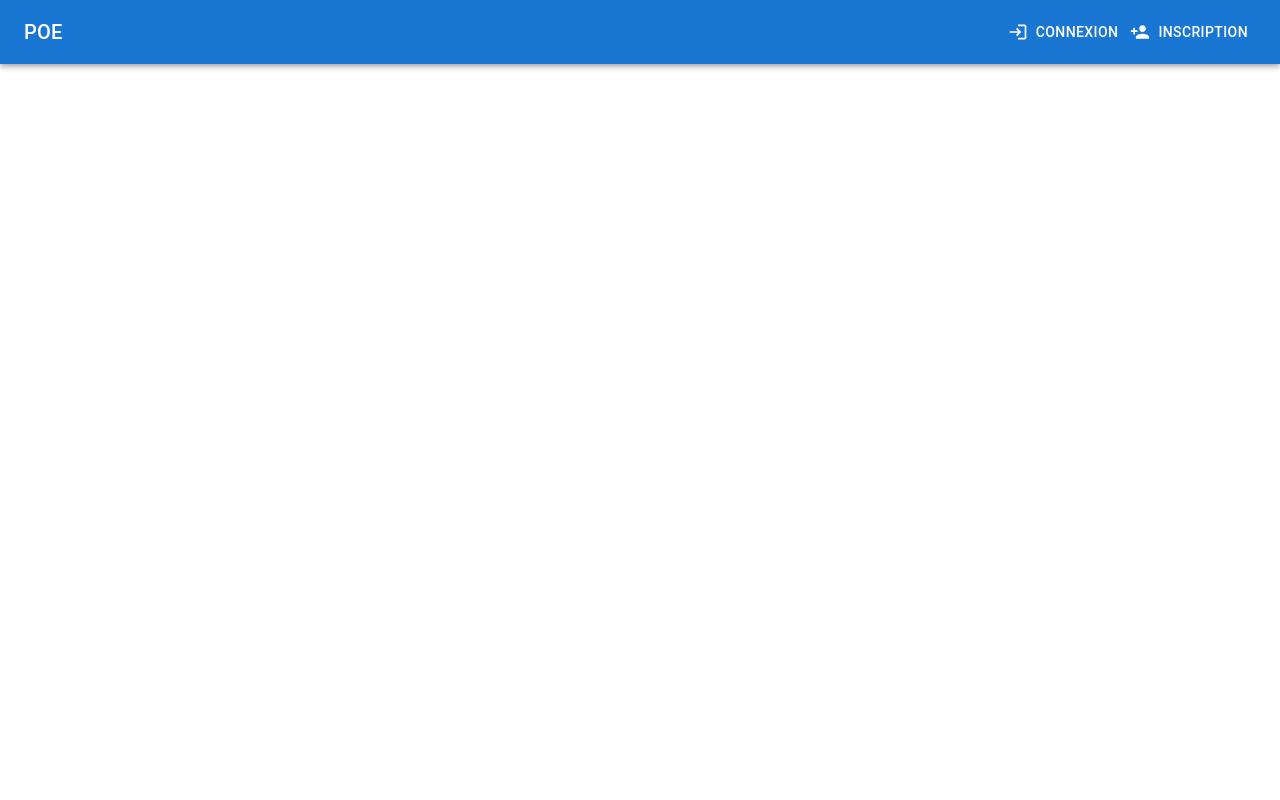
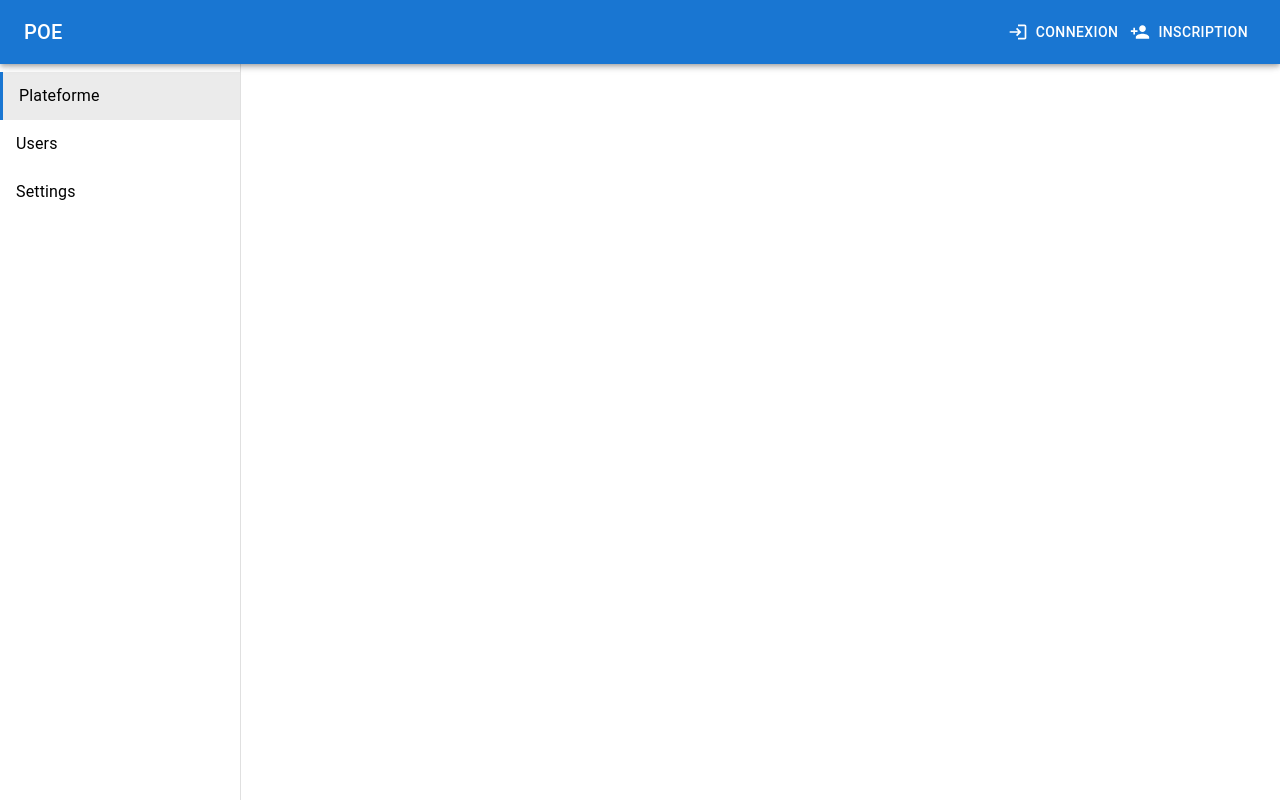
Before and after one commit to OTELO-OSU/Socle, a React (Vite) app in the folder frontend/: page /admin in a window 1280 px wide. Built offline with nearby package versions, Linux system fonts and the light colour scheme.

Commit message:
feat:admin layout + resizing

```diff
--- a/frontend/src/App.tsx
+++ b/frontend/src/App.tsx
@@ -2,12 +2,14 @@ import { Route, Routes } from 'react-router-dom'
 import Home from './pages/Home'
 import HeaderAppBar from './components/HeaderAppBar'
 import Connexion from './pages/Connexion'
-import { Alert, Box, Snackbar } from '@mui/material'
+import { Alert, Box, Snackbar, Toolbar } from '@mui/material'
 import { useContext } from 'react'
 import { SnackbarContext } from './context/snackbarContext'
 import OrcidCallback from './pages/OrcidCallback'
 import Inscription from './pages/Inscription'
 import VerificationMailCallback from './pages/VerificationMailCallback'
+import AdminLayout from './layout/AdminLayout'
+import { Dashboard } from '@mui/icons-material'
 
 function App() {
   const snackbarContext = useContext(SnackbarContext);
@@ -15,7 +17,28 @@ function App() {
 
     <>
       <HeaderAppBar />
-      <Box>
+      <Box
+        sx={{
+          height: '100vh',
+          display: 'flex',
+          flexDirection: 'column',
+        }}
+      >
+        <Toolbar />
+        <Box component="main" sx={{ flex: 1, minHeight: 0 }}>
+          <Routes>
+            <Route path="/" element={<Home />} />
+            <Route path="/connexion" element={<Connexion />} />
+            <Route path="/inscription" element={<Inscription />} />
+            <Route path="/orcid" element={<OrcidCallback />} />
+            <Route path="/verification-email" element={<VerificationMailCallback />} />
+            <Route path="/admin" element={<AdminLayout />} >
+              <Route path="dashboard" element={<Dashboard />} />
+              {/* <Route path="users" element={<Users />} />
+              <Route path="settings" element={<Settings />} /> */}
+            </Route>
+          </Routes>
+        </Box>
         <Snackbar
           open={snackbarContext!.open}
           autoHideDuration={3000}
@@ -28,13 +51,6 @@ function App() {
             {snackbarContext?.message}
           </Alert>
         </Snackbar>
-        <Routes>
-          <Route path="/" element={<Home />} />
-          <Route path="/connexion" element={<Connexion />} />
-          <Route path="/inscription" element={<Inscription />} />
-          <Route path="/orcid" element={<OrcidCallback />} />
-          <Route path="/verification-email" element={<VerificationMailCallback />} />
-        </Routes>
       </Box >
     </>
   )
--- a/frontend/src/components/HeaderAppBar.tsx
+++ b/frontend/src/components/HeaderAppBar.tsx
@@ -5,7 +5,7 @@ import ConnexionIcon from '@mui/icons-material/Login';
 import InscriptionIcon from '@mui/icons-material/PersonAdd';
 import DeconnexionIcon from '@mui/icons-material/Logout';
 import AdminIcon from '@mui/icons-material/AdminPanelSettings';
-import { Link as RouterLink, useNavigate } from 'react-router-dom'
+import { Link, Link as RouterLink, useNavigate } from 'react-router-dom'
 import { SnackbarContext } from '../context/snackbarContext';
 export default function HeaderAppBar() {
 
@@ -24,14 +24,14 @@ export default function HeaderAppBar() {
 
     return (
         <Box>
-            <AppBar position="static">
+            <AppBar position="fixed">
                 <Toolbar>
                     <Typography variant="h6" component={RouterLink} to="/" sx={{ flexGrow: 1 }} style={{ textDecoration: 'none', color: 'inherit' }}>
                         POE
                     </Typography>
 
                     {authContext?.estAdmin &&
-                        <Button color='inherit' startIcon={<AdminIcon />}>
+                        <Button component={Link} to="/admin" color='inherit' startIcon={<AdminIcon />}>
                             Admin
                         </Button>
                     }
--- /dev/null
+++ b/frontend/src/layout/AdminLayout.tsx
@@ -0,0 +1,70 @@
+import { Box, List, ListItem, ListItemText, Divider, ListItemButton } from '@mui/material';
+import { NavLink, Outlet } from 'react-router-dom';
+
+const drawerWidth = 240;
+
+export default function AdminLayout() {
+    return (
+        <Box sx={{ display: 'flex', height: '100%' }}>
+            {/* Drawer */}
+            <Box
+                sx={{
+                    height: "100%",
+                    width: drawerWidth,
+                }}
+            >
+                <List>
+                    <ListItem disablePadding>
+                        <ListItemButton sx={{
+                            '&.active': {
+                                bgcolor: 'action.selected',
+                                borderLeft: '3px solid',
+                                borderColor: 'primary.main',
+                            },
+                        }} component={NavLink} to="/admin">
+                            <ListItemText primary="Plateforme" />
+                        </ListItemButton>
+                    </ListItem>
+
+                    <ListItem disablePadding>
+                        <ListItemButton sx={{
+                            '&.active': {
+                                bgcolor: 'action.selected',
+                                borderLeft: '3px solid',
+                                borderColor: 'primary.main',
+                            },
+                        }} component={NavLink} to="/admin/users">
+                            <ListItemText primary="Users" />
+                        </ListItemButton>
+                    </ListItem>
+
+                    <ListItem disablePadding>
+                        <ListItemButton sx={{
+                            '&.active': {
+                                bgcolor: 'action.selected',
+                                borderLeft: '3px solid',
+                                borderColor: 'primary.main',
+                            },
+                        }} component={NavLink} to="/admin/settings">
+                            <ListItemText primary="Settings" />
+                        </ListItemButton>
+                    </ListItem>
+                </List>
+            </Box>
+
+            <Divider orientation="vertical" flexItem />
+
+            {/* Main content */}
+            <Box
+                component="main"
+                sx={{
+                    flexGrow: 1,
+                    p: 3,
+                }}
+            >
+                <Outlet />
+            </Box>
+
+        </Box>
+    );
+}
--- a/frontend/src/pages/Home.tsx
+++ b/frontend/src/pages/Home.tsx
@@ -3,7 +3,7 @@ import 'leaflet/dist/leaflet.css';
 
 export default function Home() {
     return (
-        <MapContainer className="h-screen w-screen" center={[46.5, 2.5]} zoom={6} minZoom={3} maxZoom={18} maxBounds={[[-85, -180],
+        <MapContainer className="h-full w-screen" center={[46.5, 2.5]} zoom={6} minZoom={3} maxZoom={18} maxBounds={[[-85, -180],
         [85, 180],
         ]} scrollWheelZoom={true} maxBoundsViscosity={1.0}
             worldCopyJump={true}
```
